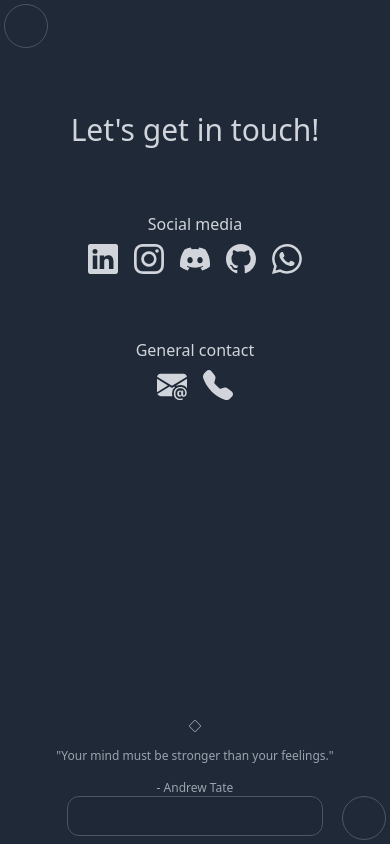
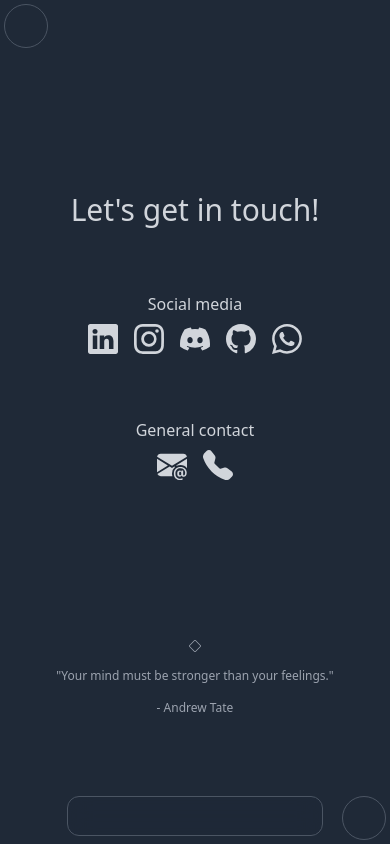
Before and after one commit to megatronhehe/personal-portfolio, a React (Vite) app: page /contact in a window 390 px wide. Built offline with nearby package versions, Linux system fonts and the light colour scheme; some icons are missing.

Commit message:
fix: contact layout fix

```diff
--- a/src/pages/Contact/Contact.jsx
+++ b/src/pages/Contact/Contact.jsx
@@ -33,7 +33,7 @@ const Contact = () => {
 			initial={{ opacity: 0 }}
 			animate={{ opacity: 1 }}
 			exit={{ opacity: 0 }}
-			className="flex flex-col items-center justify-between h-screen py-8 sm:justify-around"
+			className="flex flex-col items-center justify-around h-screen py-8 sm:justify-around"
 		>
 			<div className="flex flex-col items-center justify-center gap-16">
 				<PiDiamondsFourFill />
```
